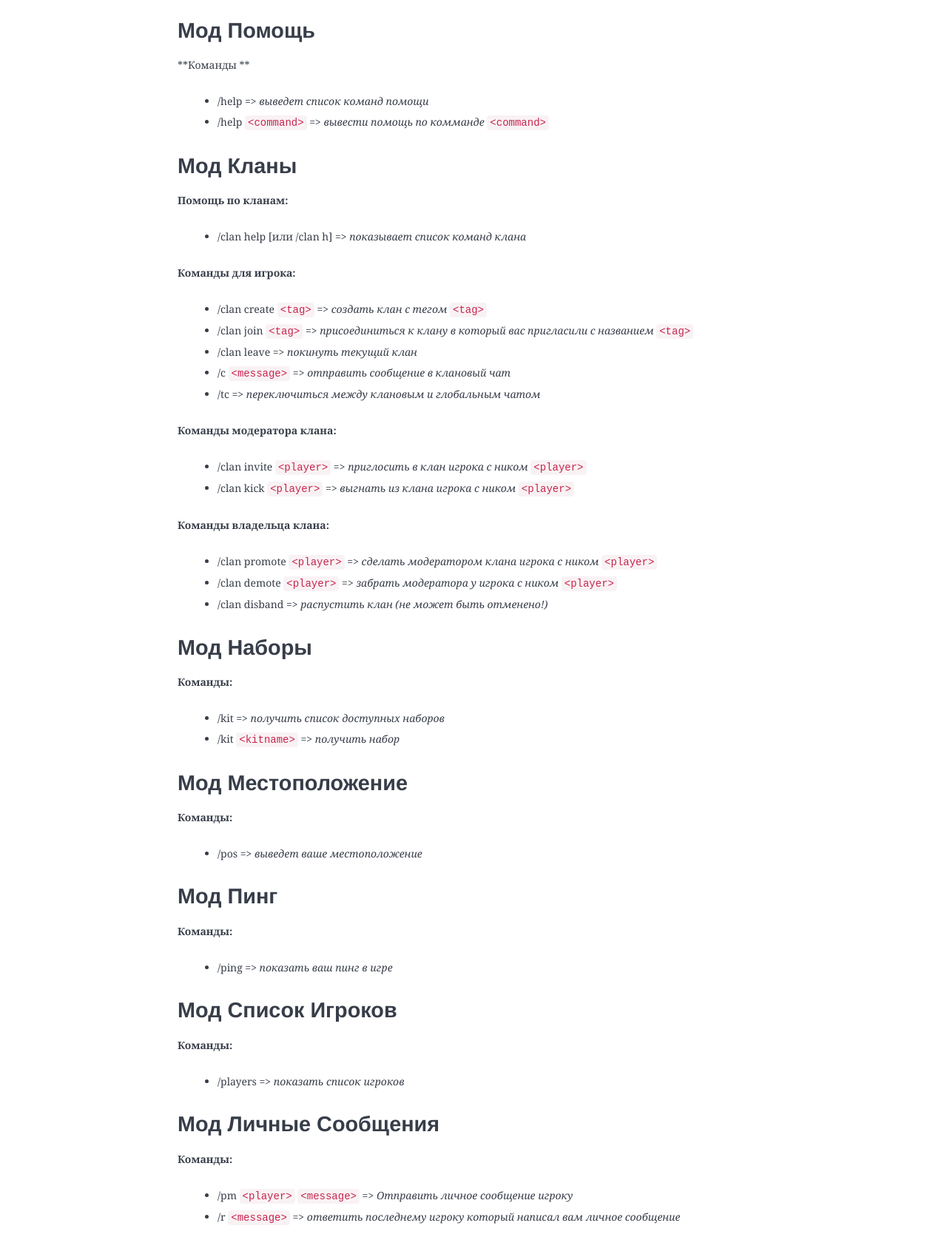
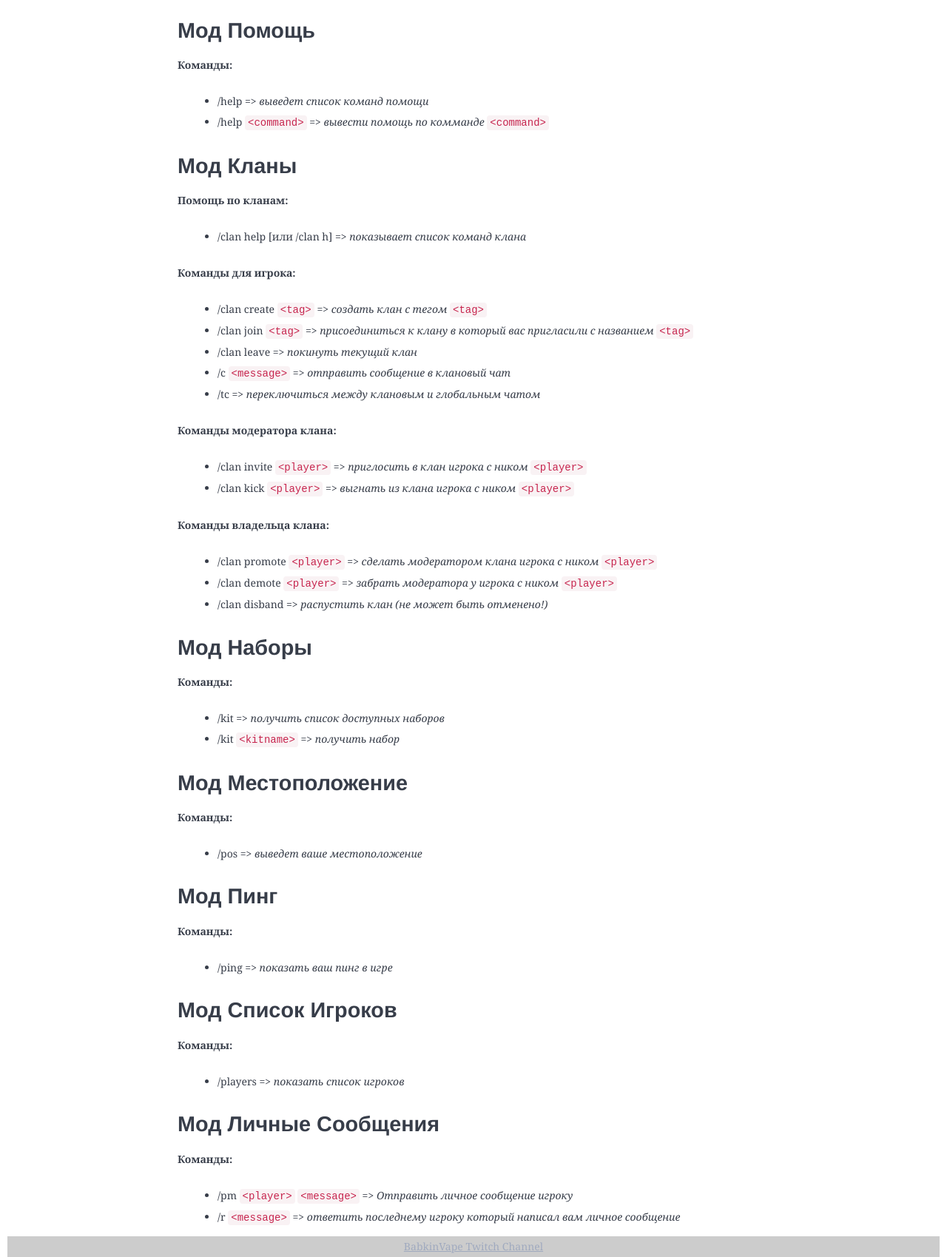
Before and after one commit to RiftBit/riftbit.github.io, a plain HTML site: page BVHWPC.html in a window 1280 px wide. Shown: the part 963-2662 px from the top of the page at 74% size. Before the commit the page ends 2623 px from the top, so only its background shows below. Drawn offline with nearby package versions, Linux system fonts and the light colour scheme.

Commit message:
Update BVHWPC.html

```diff
--- a/BVHWPC.html
+++ b/BVHWPC.html
@@ -38,7 +38,7 @@
 <li>/removehome <code>&lt;home&gt;</code>  =&gt; <em>удалить дом с названием</em> <code>&lt;home&gt;</code> <em>из вашего списка</em></li>
 </ul>
 <h1><a id="__24"></a>Мод Помощь</h1>
-<p>**Команды   **</p>
+<p><strong>Команды:</strong></p>
 <ul>
 <li>/help  =&gt; <em>выведет список команд помощи</em></li>
 <li>/help <code>&lt;command&gt;</code>  =&gt; <em>вывести помощь по комманде</em> <code>&lt;command&gt;</code></li>
@@ -94,7 +94,8 @@
 <li>/pm <code>&lt;player&gt;</code> <code>&lt;message&gt;</code> =&gt; <em>Отправить личное сообщение игроку</em></li>
 <li>/r <code>&lt;message&gt;</code> =&gt; <em>ответить последнему игроку который написал вам личное сообщение</em></li>
 </ul>
-
 </div>
-
+<footer style="background-color:#ccc">
+  <center><a href="https://www.twitch.tv/babkinvape" target="_blank">BabkinVape Twitch Channel</a></center>
+</footer>
 </body></html>
```
